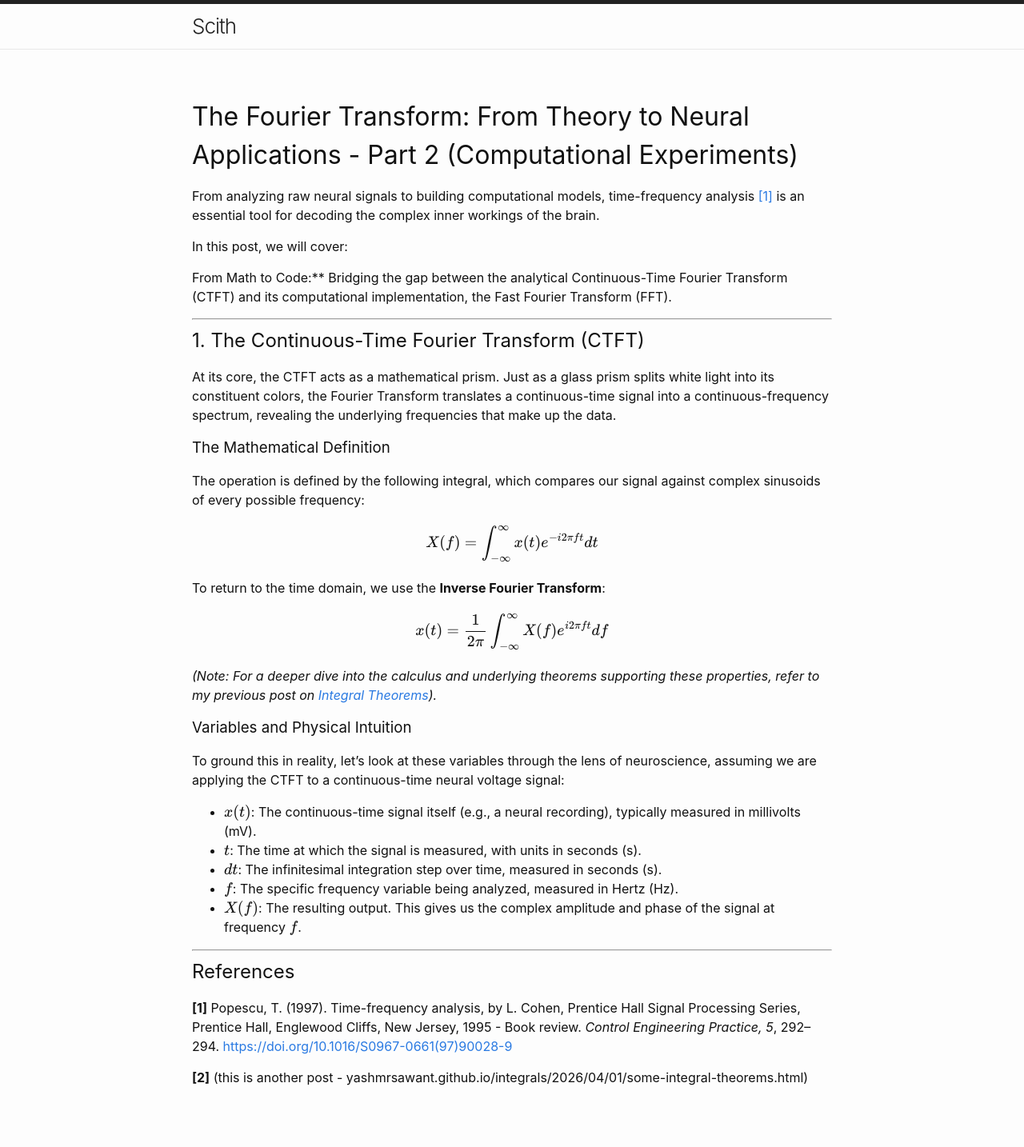
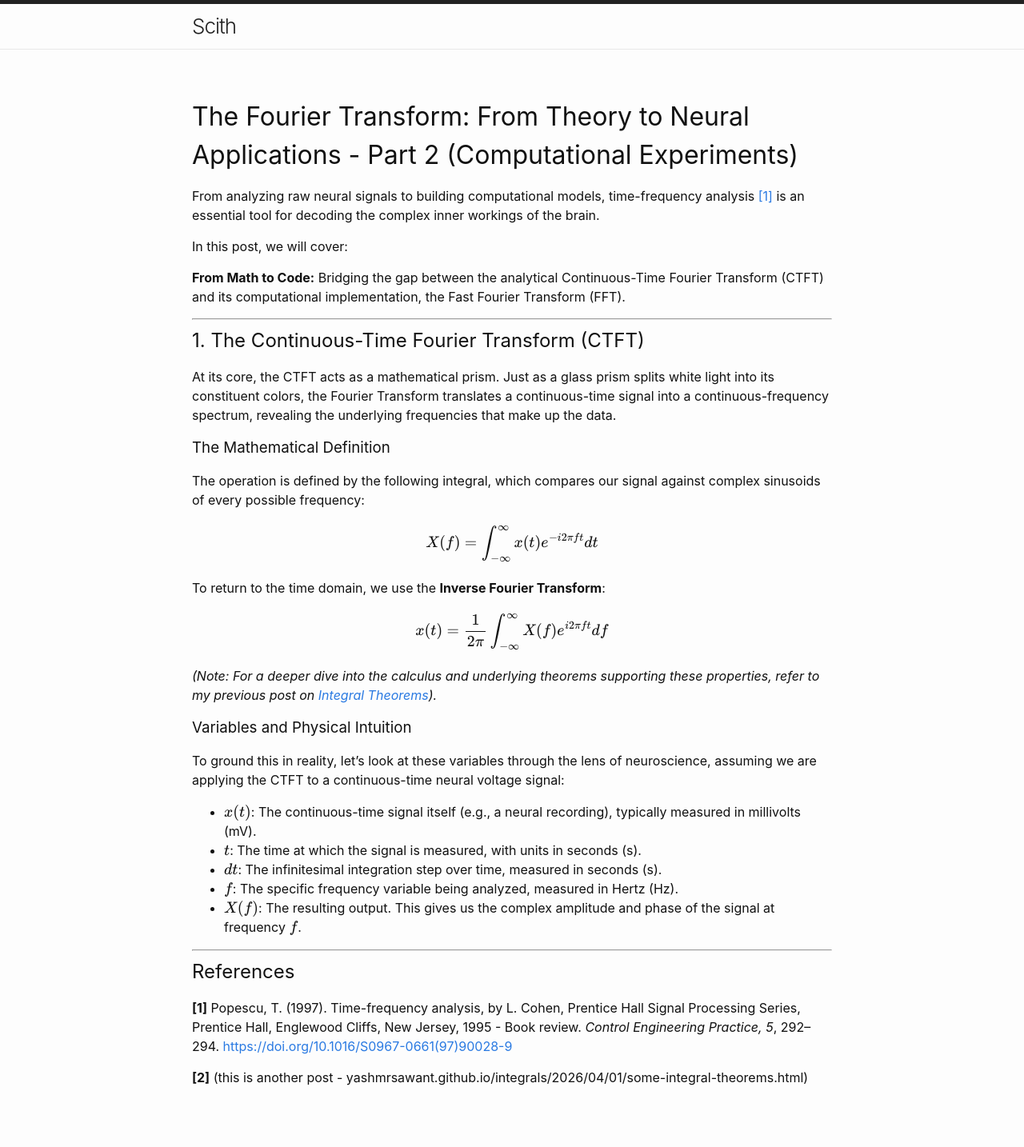
Before and after one commit to yashmrsawant/yashmrsawant.github.io, a Jekyll site: the page built from _posts/2026-03-30-fourier-transform_part2.md, in a window 1280 px wide. Shown: the whole page at 80% size. Built offline with Jekyll 4.4.1, drawn with Linux system fonts in a browser that asks for light colours.

Commit message:
Auto-commit: Update blog 2026-04-01 11:04:36

```diff
--- a/_posts/2026-03-30-fourier-transform_part2.md
+++ b/_posts/2026-03-30-fourier-transform_part2.md
@@ -10,7 +10,7 @@ From analyzing raw neural signals to building computational models, time-frequen
 
 In this post, we will cover:
 
-From Math to Code:** Bridging the gap between the analytical Continuous-Time Fourier Transform (CTFT) and its computational implementation, the Fast Fourier Transform (FFT).
+**From Math to Code:** Bridging the gap between the analytical Continuous-Time Fourier Transform (CTFT) and its computational implementation, the Fast Fourier Transform (FFT).
 
 ---
 
```
